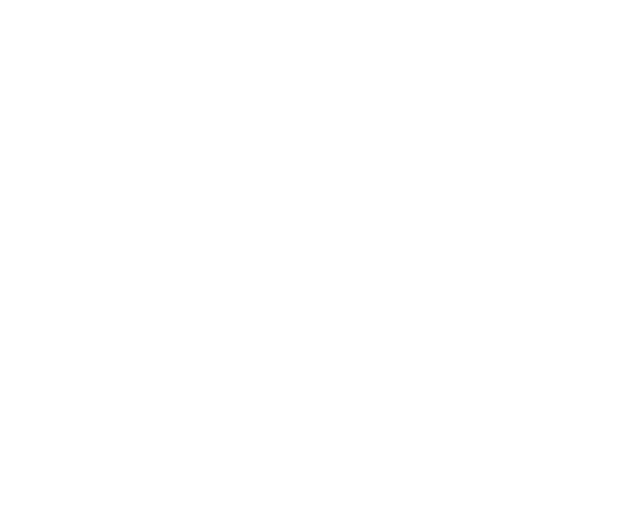
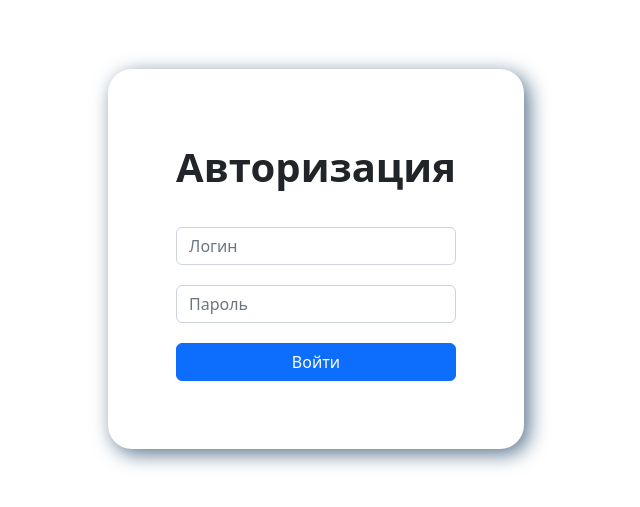
Before and after one commit to SV3TLuV/Schedule, a React (Vite) app in the folder schedule-web-application/: page / in a window 1280 px wide. Shown: the part 141-648 px from the top of the page, without its empty margins (324-964 px from the left). Built offline with nearby package versions, Linux system fonts and the light colour scheme.

Commit message:
Add LoginForm.tsx and LoginPage.tsx for react app

```diff
--- a/schedule-web-application/package.json
+++ b/schedule-web-application/package.json
@@ -9,7 +9,9 @@
     "preview": "vite preview"
   },
   "dependencies": {
+    "bootstrap": "^5.2.3",
     "react": "^18.2.0",
+    "react-bootstrap": "^2.7.2",
     "react-dom": "^18.2.0",
     "react-hook-form": "^7.43.9"
   },
--- a/schedule-web-application/src/App.tsx
+++ b/schedule-web-application/src/App.tsx
@@ -1,9 +1,10 @@
 import './styles/App.css'
+import {LoginPage} from "./pages/LoginPage/LoginPage";
 
 function App() {
   return (
     <div className="App">
-
+      <LoginPage/>
     </div>
   )
 }
--- /dev/null
+++ b/schedule-web-application/src/components/LoginForm/LoginForm.tsx
@@ -0,0 +1,25 @@
+import 'bootstrap/dist/css/bootstrap.min.css';
+import { Card, Form, Button } from 'react-bootstrap';
+
+export const LoginForm = () => {
+    return (
+        <Card style={{ borderStyle: "none", borderRadius: "24px", boxShadow: "5px 5px 20px 0px rgb(89,116,143)" }}>
+            <Card.Body style={{ padding: "36px", borderStyle: "none" }}>
+                <p className="text-capitalize fs-1 fw-bolder text-center card-text" style={{ marginBottom: "30px" }}>
+                    Авторизация
+                </p>
+                <Form>
+                    <Form.Group controlId="Login">
+                        <Form.Control type="text" placeholder="Логин" style={{ marginBottom: "20px" }} />
+                    </Form.Group>
+                    <Form.Group controlId="Password">
+                        <Form.Control type="password" placeholder="Пароль" style={{ marginBottom: "20px" }} />
+                    </Form.Group>
+                    <Button variant="primary" type="submit" style={{ width: "100%" }}>
+                        Войти
+                    </Button>
+                </Form>
+            </Card.Body>
+        </Card>
+    );
+};
--- /dev/null
+++ b/schedule-web-application/src/pages/LoginPage/LoginPage.tsx
@@ -0,0 +1,11 @@
+import {LoginForm} from "../../components/LoginForm/LoginForm";
+
+export const LoginPage = () => {
+    return (
+        <div
+            className="container d-flex justify-content-center align-items-center justify-content-xxl-center align-items-xxl-center"
+            style={{ height: "100%" }}>
+            <LoginForm />
+        </div>
+    )
+}
```
Also changed, not shown: 2 other files (tests, documents, lock files or other folders).
